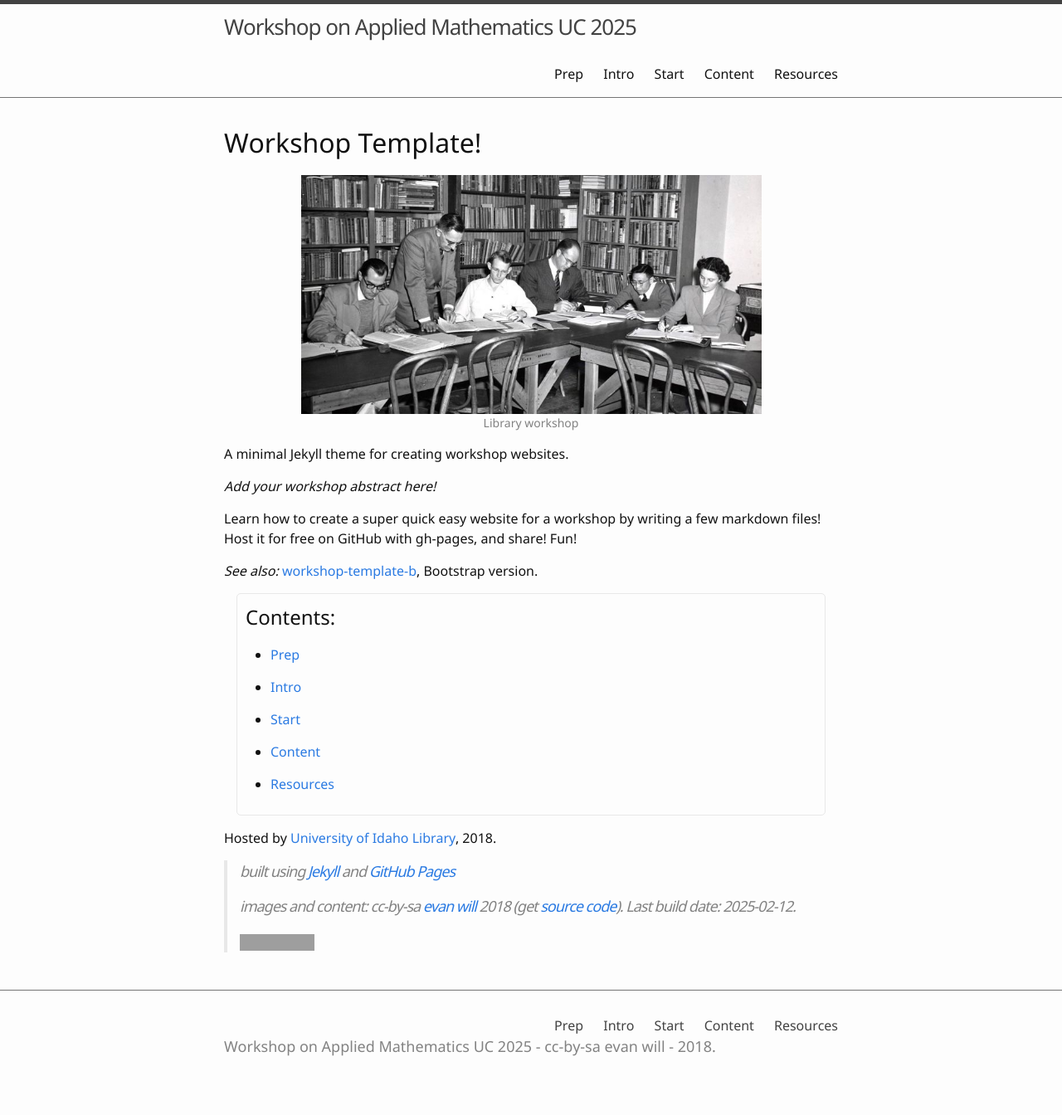
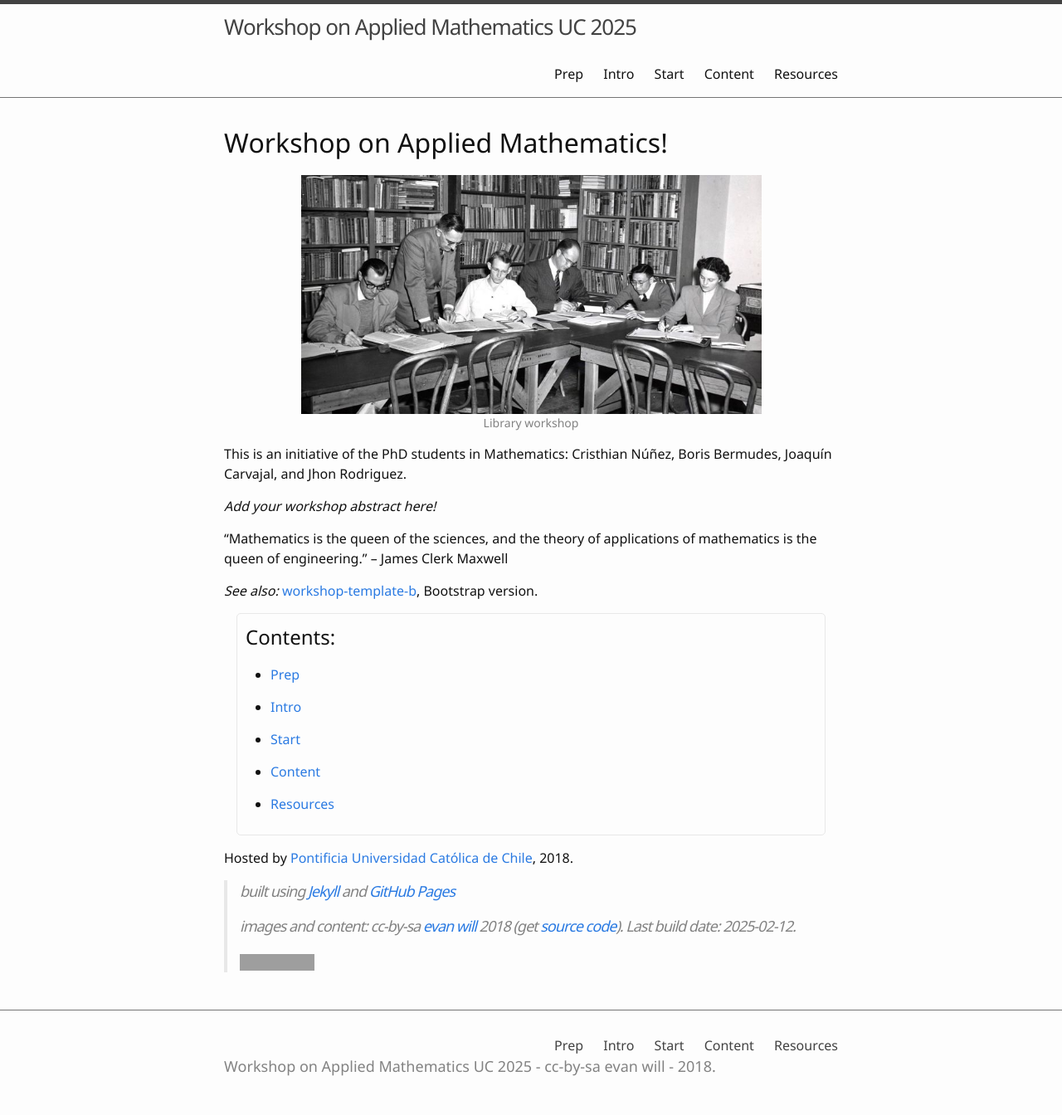
Before and after one commit to AppliedMathUC/workshop-applied-math-2025, a Jekyll site: the page built from index.md, in a window 1280 px wide. Shown: the whole page at 83% size. Built offline with Jekyll 4.4.1, drawn with Linux system fonts in a browser that asks for light colours; before the commit the page ends 1320 px from its top, so only the background shows below that; grey boxes are pictures that could not be loaded.

Commit message:
Update index.md

```diff
--- a/index.md
+++ b/index.md
@@ -2,17 +2,15 @@
 title: Home
 ---
 
-# Workshop Template!
+# Workshop on Applied Mathematics!
 
 {% include figure.html img="uidaho-workshop.jpg" alt="intro image here" caption="Library workshop" width="75%" %}
 
-A minimal Jekyll theme for creating workshop websites.
+This is an initiative of the PhD students in Mathematics: Cristhian Núñez, Boris Bermudes, Joaquín Carvajal, and Jhon Rodriguez.
 
 *Add your workshop abstract here!*
 
-Learn how to create a super quick easy website for a workshop by writing a few markdown files!
-Host it for free on GitHub with gh-pages, and share!
-Fun!
+"Mathematics is the queen of the sciences, and the theory of applications of mathematics is the queen of engineering." – James Clerk Maxwell
 
 *See also:* [workshop-template-b](https://evanwill.github.io/workshop-template-b/), Bootstrap version.
 
@@ -24,7 +22,7 @@ Fun!
 {% endfor %}
 </div>
 
-Hosted by [University of Idaho Library](http://www.lib.uidaho.edu/), {{ site.pub_year }}.
+Hosted by [Pontificia Universidad Católica de Chile](http://www.uc.cl/), {{ site.pub_year }}.
 
 > built using [Jekyll](https://jekyllrb.com/) and [GitHub Pages](https://pages.github.com/)
 >
```
